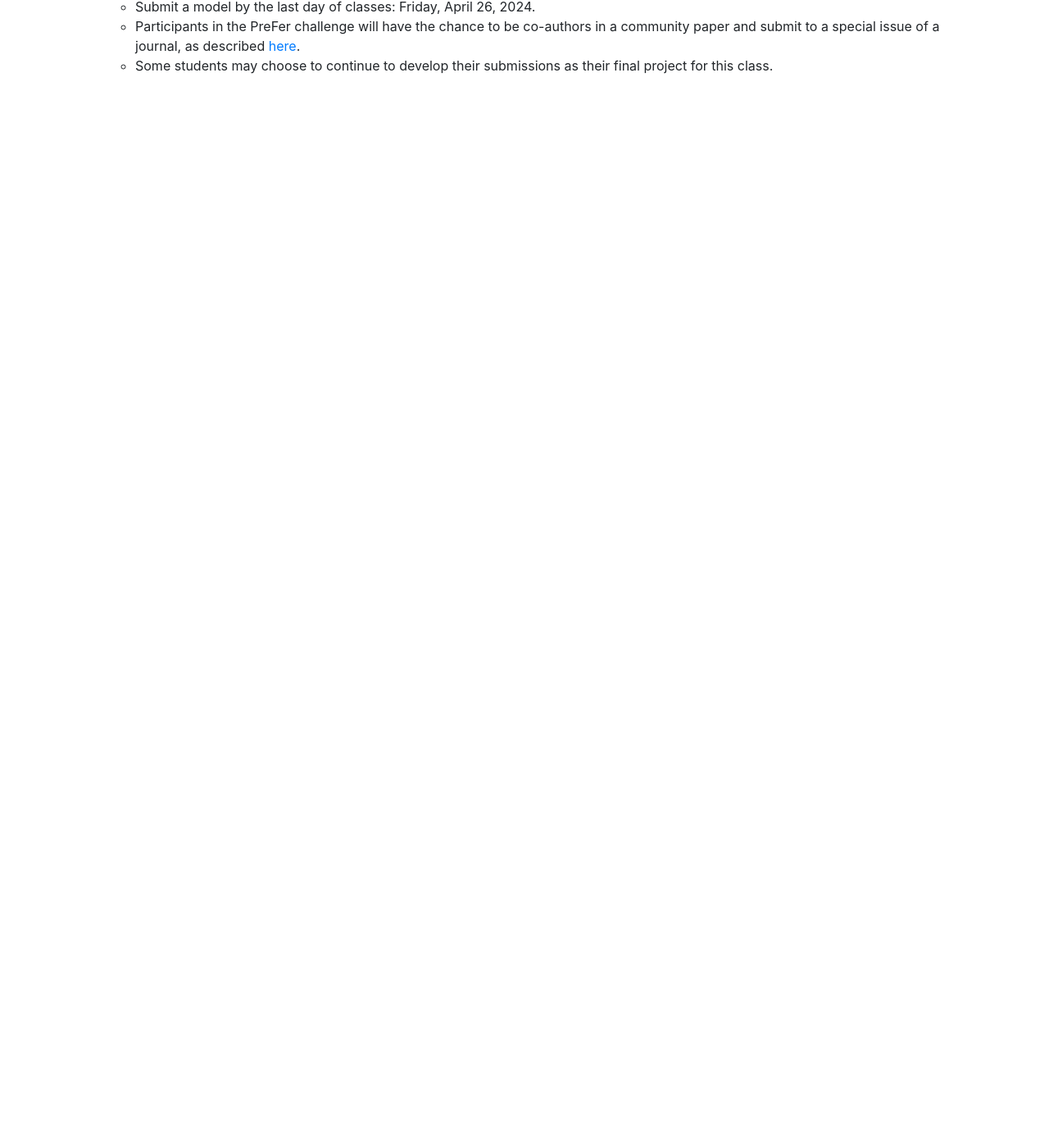
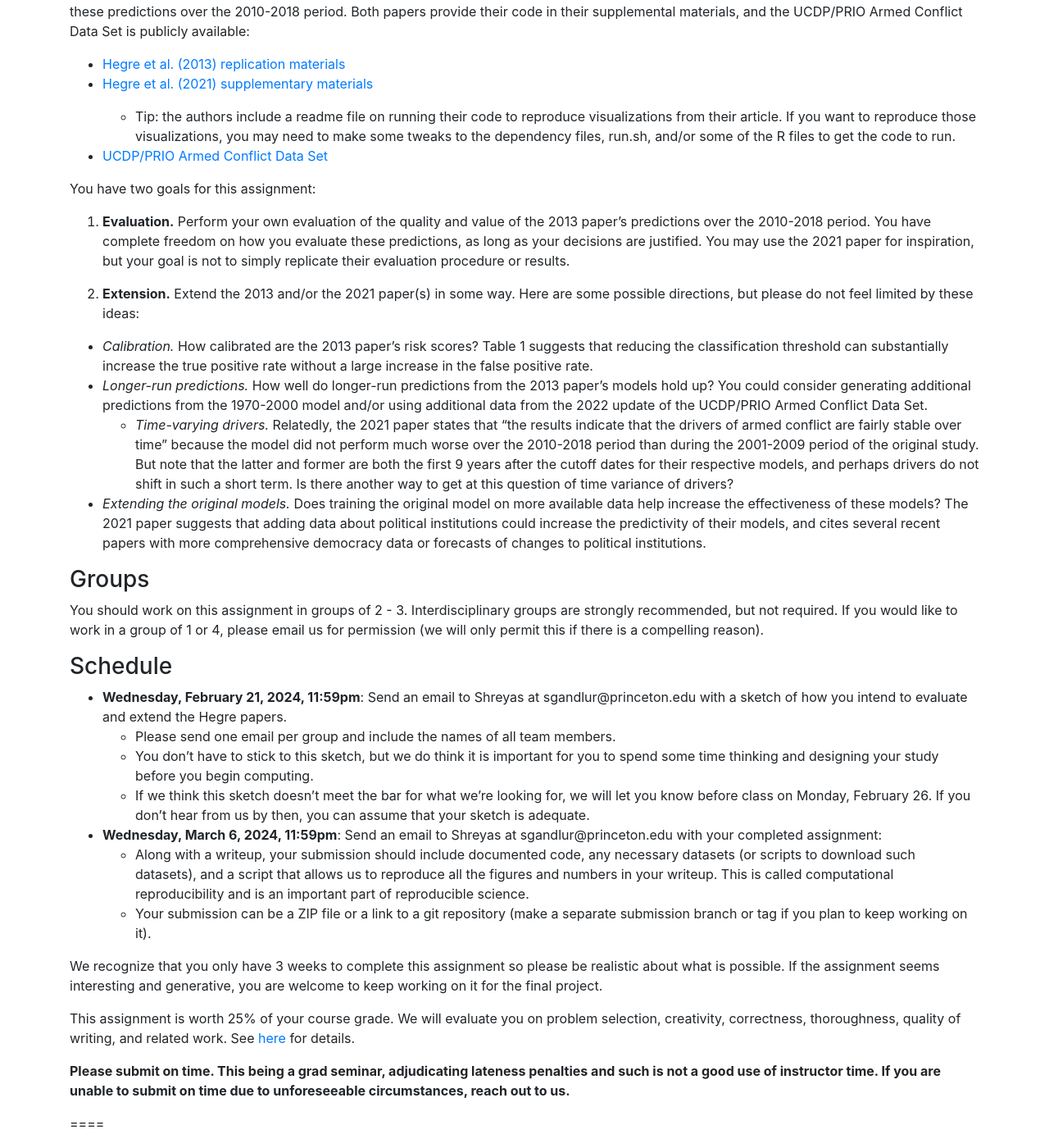
Before and after one commit to msalganik/soc555-cos598J_s2024, a Jekyll site: the page built from assignments.md, in a window 1280 px wide and 1400 px high, scrolled down 212 px. Shown: the whole window at 82% size. Built offline with Jekyll 4.4.1, drawn with Linux system fonts in a browser that asks for light colours; comment, search, counter and statistics services are not loaded; before the commit the page ends 900 px from its top, so only the background shows below that; some of the changed text lies outside the part shown.

Commit message:
Adding assignment 1

```diff
--- a/assignments.md
+++ b/assignments.md
@@ -5,9 +5,53 @@ menuItem: Assignments
 menuPosition: 3
 ---
 
-There will be several assignments in this class.
+## Assignment 1: Evaluation and Extension of Hegre et al.'s predictions of armed conflict
 
-Here are the ones that we know about now (more coming soon).
+### Description
+
+[Hegre et al. (2013)](https://www.jstor.org/stable/24016137) predict “changes in global and regional incidences of armed conflict for the 2010-2050 period.” [Hegre et al. (2021)](https://academic.oup.com/isq/article/65/3/660/6124679) evaluate these predictions over the 2010-2018 period. Both papers provide their code in their supplemental materials, and the UCDP/PRIO Armed Conflict Data Set is publicly available:
+* [Hegre et al. (2013) replication materials](https://havardhegre.net/replication-data/)
+* [Hegre et al. (2021) supplementary materials](https://academic.oup.com/isq/article/65/3/660/6124679?login=false#supplementary-data)
+
+  * Tip: the authors include a readme file on running their code to reproduce visualizations from their article. If you want to reproduce those visualizations, you may need to make some tweaks to the dependency files, run.sh, and/or some of the R files to get the code to run.
+
+* [UCDP/PRIO Armed Conflict Data Set](https://ucdp.uu.se/downloads/)
+
+You have two goals for this assignment:
+
+1. **Evaluation.** Perform your own evaluation of the quality and value of the 2013 paper’s predictions over the 2010-2018 period. You have complete freedom on how you evaluate these predictions, as long as your decisions are justified. You may use the 2021 paper for inspiration, but your goal is not to simply replicate their evaluation procedure or results.
+
+2. **Extension.** Extend the 2013 and/or the 2021 paper(s) in some way. Here are some possible directions, but please do not feel limited by these ideas:
+
+* *Calibration.* How calibrated are the 2013 paper’s risk scores? Table 1 suggests that reducing the classification threshold can substantially increase the true positive rate without a large increase in the false positive rate.
+* *Longer-run predictions.* How well do longer-run predictions from the 2013 paper’s models hold up? You could consider generating additional predictions from the 1970-2000 model and/or using additional data from the 2022 update of the UCDP/PRIO Armed Conflict Data Set.
+  * *Time-varying drivers.* Relatedly, the 2021 paper states that “the results indicate that the drivers of armed conflict are fairly stable over time” because the model did not perform much worse over the 2010-2018 period than during the 2001-2009 period of the original study. But note that the latter and former are both the first 9 years after the cutoff dates for their respective models, and perhaps drivers do not shift in such a short term. Is there another way to get at this question of time variance of drivers?
+* *Extending the original models.* Does training the original model on more available data help increase the effectiveness of these models? The 2021 paper suggests that adding data about political institutions could increase the predictivity of their models, and cites several recent papers with more comprehensive democracy data or forecasts of changes to political institutions.
+
+### Groups
+
+You should work on this assignment in groups of 2 - 3. Interdisciplinary groups are strongly recommended, but not required. If you would like to work in a group of 1 or 4, please email us for permission (we will only permit this if there is a compelling reason).
+
+### Schedule
+
+* **Wednesday, February 21, 2024, 11:59pm**: Send an email to Shreyas at sgandlur@princeton.edu with a sketch of how you intend to evaluate and extend the Hegre papers.
+  * Please send one email per group and include the names of all team members.
+  * You don’t have to stick to this sketch, but we do think it is important for you to spend some time thinking and designing your study before you begin computing.
+  * If we think this sketch doesn’t meet the bar for what we’re looking for, we will let you know before class on Monday, February 26. If you don’t hear from us by then, you can assume that your sketch is adequate.
+* **Wednesday, March 6, 2024, 11:59pm**: Send an email to Shreyas at sgandlur@princeton.edu with your completed assignment:
+  * Along with a writeup, your submission should include documented code, any necessary datasets (or scripts to download such datasets), and a script that allows us to reproduce all the figures and numbers in your writeup. This is called computational reproducibility and is an important part of reproducible science.
+  * Your submission can be a ZIP file or a link to a git repository (make a separate submission branch or tag if you plan to keep working on it).
+
+We recognize that you only have 3 weeks to complete this assignment so please be realistic about what is possible. If the assignment seems interesting and generative, you are welcome to keep working on it for the final project.
+
+This assignment is worth 25% of your course grade. We will evaluate you on problem selection, creativity, correctness, thoroughness, quality of writing, and related work. See [here](https://msalganik.github.io/soc555-cos598J_s2024/final_project.html#grading-rubric) for details.
+
+
+**Please submit on time. This being a grad seminar, adjudicating lateness penalties and such is not a good use of instructor time. If you are unable to submit on time due to unforeseeable circumstances, reach out to us.**
+
+====
+
+We will have other assignments in this class. Here are the ones that we know about.
 
 - Participate in the <a href="https://stulp.gmw.rug.nl/prefer/">Predicting Fertility data challenge (PreFer).</a>
 
```
